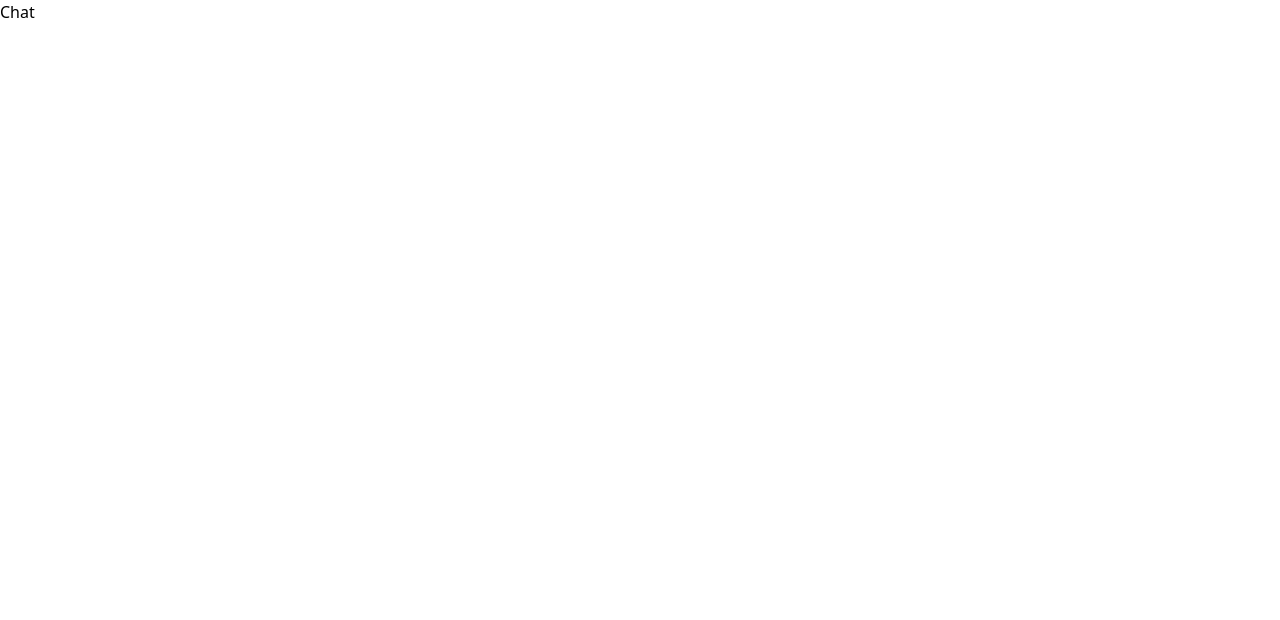
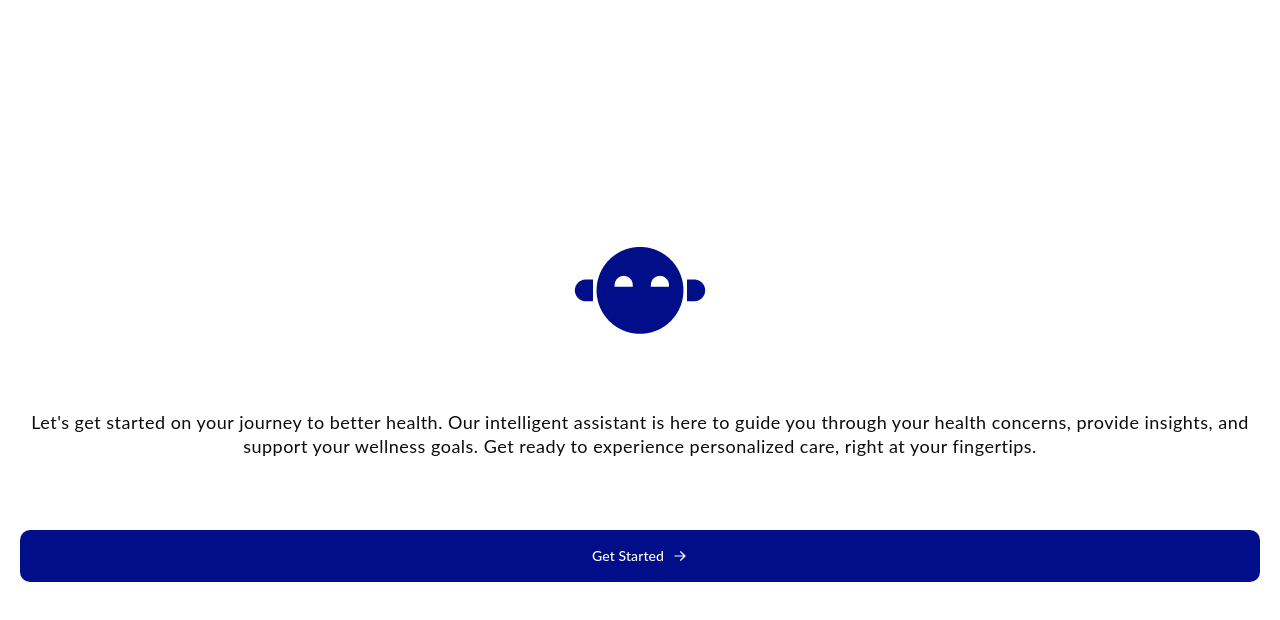
Before and after one commit to tolu-c/HealthGPT, a React (Create React App) app in the folder frontend/: page / in a window 1280 px wide. Shown: the top 620 px of the page. Built offline with nearby package versions, Linux system fonts and the light colour scheme.

Commit message:
text, colors, button design system

```diff
--- a/frontend/package.json
+++ b/frontend/package.json
@@ -3,6 +3,8 @@
   "version": "0.1.0",
   "private": true,
   "dependencies": {
+    "@heroicons/react": "^2.0.18",
+    "@hookform/resolvers": "^3.3.2",
     "@testing-library/jest-dom": "^5.16.1",
     "@testing-library/react": "^13.0.0",
     "@testing-library/user-event": "^13.5.0",
@@ -10,10 +12,14 @@
     "@types/node": "^17.0.10",
     "@types/react": "^18.0.0",
     "@types/react-dom": "^18.0.0",
+    "class-variance-authority": "^0.7.0",
+    "clsx": "^2.0.0",
     "react": "^18.2.0",
     "react-dom": "^18.2.0",
+    "react-hook-form": "^7.48.2",
     "react-router-dom": "^6.19.0",
     "react-scripts": "5.0.1",
+    "tailwind-merge": "^2.0.0",
     "typescript": "^4.4.2",
     "web-vitals": "^2.1.4",
     "workbox-background-sync": "^6.4.2",
--- a/frontend/src/App.tsx
+++ b/frontend/src/App.tsx
@@ -9,7 +9,7 @@ const Register = lazy(() => import("./routes/Register"));
 const LoggedIn = lazy(() => import("./routes/LoggedIn"));
 
 function App() {
-  const [isLoggedIn, setIsLoggedIn] = useState<boolean>(true);
+  const [isLoggedIn, setIsLoggedIn] = useState<boolean>(false);
 
   return (
     <Fragment>
--- /dev/null
+++ b/frontend/src/components/pages/HomePage.tsx
@@ -0,0 +1,27 @@
+import logo from "assets/images/logo.png";
+import { Button } from "components/ui/Button";
+import { ArrowRightIcon } from "@heroicons/react/20/solid";
+
+export const HomePage = () => {
+  return (
+    <div className="w-screen h-[100svh] flex items-center justify-center font-lato px-5">
+      <div className="w-full flex flex-col items-center gap-y-[72px]">
+        <div className="w-full flex flex-col gap-y-10 items-center">
+          <img src={logo} alt="logo" className="w-max h-auto" />
+          <p className="text-body-lg text-center text-black-main">
+            Let's get started on your journey to better health. Our intelligent
+            assistant is here to guide you through your health concerns, provide
+            insights, and support your wellness goals. Get ready to experience
+            personalized care, right at your fingertips.
+          </p>
+        </div>
+        <Button
+          className="w-full"
+          icon={<ArrowRightIcon className="h-4 w-4 text-inherit" />}
+        >
+          Get Started
+        </Button>
+      </div>
+    </div>
+  );
+};
--- /dev/null
+++ b/frontend/src/components/ui/Button.tsx
@@ -0,0 +1,65 @@
+import { ButtonHTMLAttributes, FC, ReactNode } from "react";
+import { cva, VariantProps } from "class-variance-authority";
+import { useNavigate } from "react-router";
+import { cn } from "utils";
+import { Loader } from "./Loader";
+
+const buttonVariants = cva(
+  "active:scale-95 disabled:cursor-not-allowed flex items-center justify-center gap-2 rounded-[10px] h-[52px] w-[155px] px-6 py-2.5 font-lato",
+  {
+    variants: {
+      state: {
+        filled:
+          "bg-brand-main text-white-main hover:shadow-hoverFilled active:shadow-pressedFilled disabled:bg-white-500 disabled:text-white-main disabled:shadow-none",
+        outline:
+          "border border-brand-main text-brand-main hover:shadow-hoverOutline active:shadow-pressedOutline disabled:border-white-500 disabled:text-black-500 disabled:shadow-none",
+        text: "bg-transparent text-brand-main hover:bg-white-200 active:bg-white-200 disabled:bg-transparent disabled:text-black-500",
+      },
+    },
+    defaultVariants: {
+      state: "filled",
+    },
+  }
+);
+
+type TButton = ButtonHTMLAttributes<HTMLButtonElement> &
+  VariantProps<typeof buttonVariants> & {
+    icon?: ReactNode;
+    isLoading?: boolean;
+    to?: string;
+  };
+
+export const Button: FC<TButton> = ({
+  icon,
+  isLoading,
+  to,
+  className,
+  children,
+  state,
+  ...props
+}) => {
+  const navigate = useNavigate();
+
+  const handleClick = () => {
+    if (to) {
+      navigate(to);
+    }
+  };
+
+  return (
+    <button
+      className={cn(
+        buttonVariants({
+          state,
+          className,
+        })
+      )}
+      onClick={handleClick}
+      disabled={isLoading}
+      {...props}
+    >
+      <span className="text-label-lg">{children}</span>
+      {isLoading ? <Loader /> : icon}
+    </button>
+  );
+};
--- a/frontend/src/routes/Home.tsx
+++ b/frontend/src/routes/Home.tsx
@@ -1,5 +1,7 @@
+import { HomePage } from "components/pages/HomePage";
+
 const Home = () => {
-  return <div>Home</div>;
+  return <HomePage />;
 };
 
 export default Home;
--- /dev/null
+++ b/frontend/src/utils/index.ts
@@ -0,0 +1,6 @@
+import { ClassValue, clsx } from "clsx";
+import { twMerge } from "tailwind-merge";
+
+export const cn = (...classes: ClassValue[]) => {
+  return twMerge(clsx(classes));
+};
--- a/frontend/tailwind.config.js
+++ b/frontend/tailwind.config.js
@@ -2,9 +2,175 @@
 module.exports = {
   content: ["./src/**/*.{js,jsx,ts,tsx}"],
   theme: {
+    fontSize: {
+      // body
+      "body-lg": [
+        "1.125rem",
+        {
+          lineHeight: "1.5rem",
+          letterSpacing: "0.5px",
+          fontWeight: "400",
+        },
+      ],
+      "body-md": [
+        "0.875rem",
+        {
+          lineHeight: "1.25rem",
+          letterSpacing: "0.25px",
+          fontWeight: "400",
+        },
+      ],
+      "body-sm": [
+        "0.75rem",
+        {
+          lineHeight: "1rem",
+          letterSpacing: "0.4px",
+          fontWeight: "400",
+        },
+      ],
+      // label
+      "label-lg": [
+        "0.875rem",
+        {
+          lineHeight: "1.25rem",
+          letterSpacing: "0.1px",
+          fontWeight: "500",
+        },
+      ],
+      "label-md": [
+        "0.75rem",
+        {
+          lineHeight: "1rem",
+          letterSpacing: "0.5px",
+          fontWeight: "500",
+        },
+      ],
+      "label-sm": [
+        "0.6875rem",
+        {
+          lineHeight: "1rem",
+          letterSpacing: "0.px",
+          fontWeight: "500",
+        },
+      ],
+      // title
+      "title-lg": [
+        "1.375rem",
+        {
+          lineHeight: "1.75rem",
+          // letterSpacing: "0.5px",
+          fontWeight: "500",
+        },
+      ],
+      "title-md": [
+        "1rem",
+        {
+          lineHeight: "1.5rem",
+          letterSpacing: "0.15px",
+          fontWeight: "500",
+        },
+      ],
+      "title-sm": [
+        "0.875rem",
+        {
+          lineHeight: "1.25rem",
+          letterSpacing: "0.1px",
+          fontWeight: "500",
+        },
+      ],
+      // headline
+      "head-lg": [
+        "2rem",
+        {
+          lineHeight: "2.5rem",
+          // letterSpacing: "0.5px",
+          fontWeight: "400",
+        },
+      ],
+      "head-md": [
+        "1.75rem",
+        {
+          lineHeight: "2.25rem",
+          // letterSpacing: "0.25px",
+          fontWeight: "400",
+        },
+      ],
+      "head-sm": [
+        "1.5rem",
+        {
+          lineHeight: "2rem",
+          // letterSpacing: "0.4px",
+          fontWeight: "400",
+        },
+      ],
+      // display
+      "display-lg": [
+        "3.5625rem",
+        {
+          lineHeight: "4rem",
+          fontWeight: "500",
+        },
+      ],
+      "display-md": [
+        "2.8125rem",
+        {
+          lineHeight: "3.25rem",
+          fontWeight: "400",
+        },
+      ],
+      "display-sm": [
+        "2.25rem",
+        {
+          lineHeight: "2.75rem",
+          fontWeight: "400",
+        },
+      ],
+    },
     extend: {
       fontFamily: {
         lato: ["Lato", "sans serif"],
+      },
+      colors: {
+        brand: {
+          main: "#000E89",
+          100: "#192594",
+          300: "#313C9F",
+          400: "#4A54AA",
+          500: "#626AB4",
+          600: "#7A81BE",
+          700: "#9398CA",
+          800: "#ACB0D5",
+          900: "#C4C7DF",
+        },
+        black: {
+          main: "#0C0C0C",
+          100: "#232323",
+          200: "#2D2D2D",
+          300: "#3C3C3C",
+          400: "#626262",
+          500: "#848484",
+          600: "#C7C7C7",
+        },
+        white: {
+          main: "#fff",
+          100: "#FDFDFD",
+          200: "#FAFAFA",
+          300: "#F6F6F6",
+          400: "#EFEFEF",
+          500: "#E4E4E4",
+        },
+        extra: {
+          error: "#FA1111",
+        },
+      },
+      boxShadow: {
+        hoverFilled:
+          "0px 1px 2px 0px rgba(0, 0, 0, 0.30), 0px 1px 3px 0px rgba(0, 0, 0, 0.15)",
+        hoverOutline: "0px 1px 2px 0px rgba(0, 0, 0, 0.30)",
+        pressedFilled:
+          "0px -4px 4px 0px rgba(0, 0, 0, 0.15) inset, 0px 4px 4px 0px rgba(0, 0, 0, 0.15) inset",
+        pressedOutline:
+          "0px 1px 2px 0px rgba(0, 0, 0, 0.30), 0px 4px 4px 2px rgba(0, 0, 0, 0.05) inset",
       },
     },
   },
```
Also changed, not shown: frontend/src/assets/images/logo.png (added), 1 other file (tests, documents, lock files or other folders).
